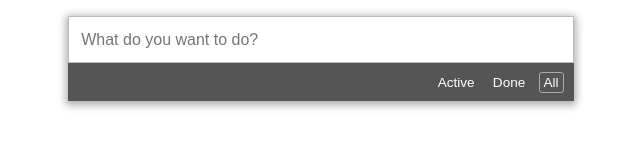
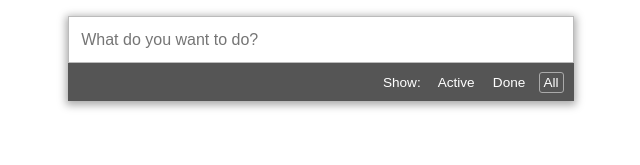
Before and after one commit to winarcht/todoapp-with-react-state, a React (Create React App) app: page / in a window 1280 px wide. Shown: the top 165 px of the page, without its empty margins (319-959 px from the left). Built offline with nearby package versions, Linux system fonts and the light colour scheme.

Commit message:
Addede "Show:" in front of the filter list.

```diff
--- a/src/components/FilterList.js
+++ b/src/components/FilterList.js
@@ -13,7 +13,7 @@ class FilterList extends Component {
 
 		return (
 			<div id="filter-list">
-				{list}
+				Show: {list}
 			</div>
 		);
 	}
```
